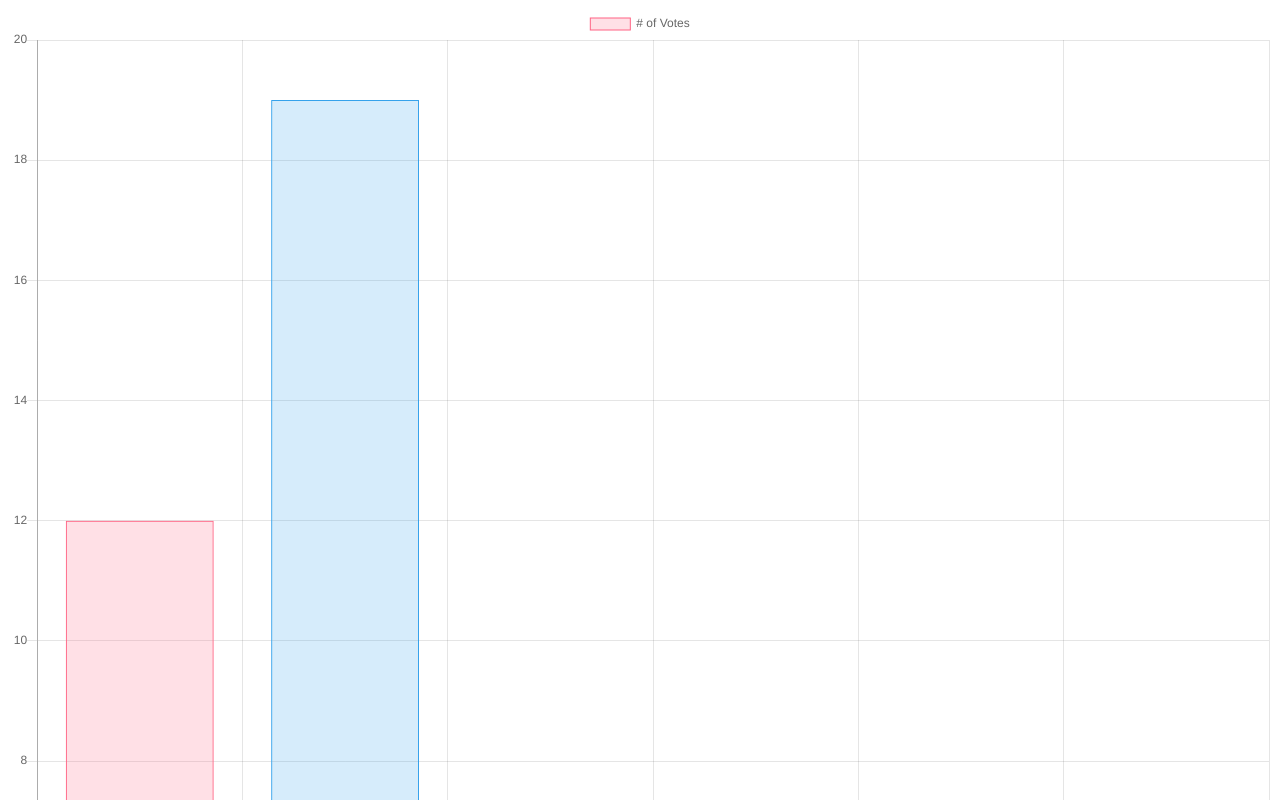
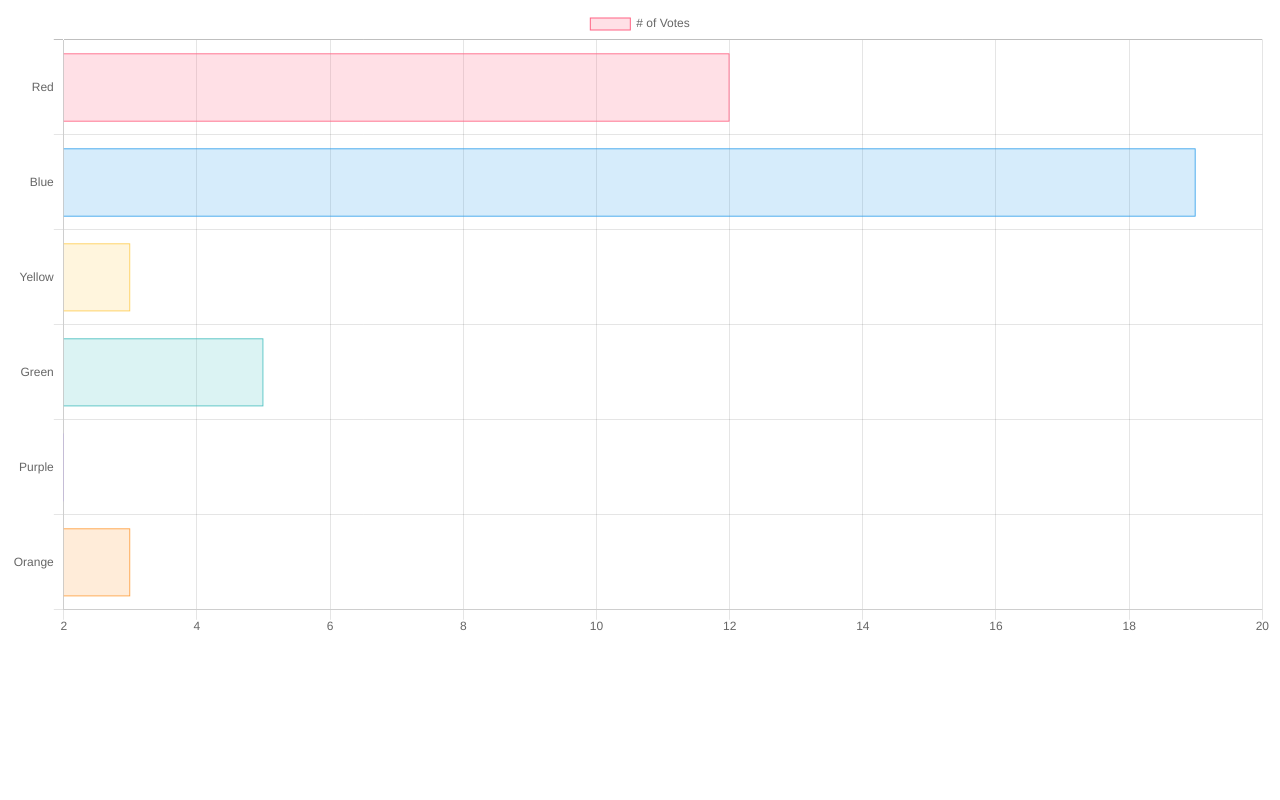
Before and after one commit to Pie001/freespace, a plain HTML site: page chartjs/index.html in a window 1280 px wide. Shown: the top 800 px of the page. Drawn offline with nearby package versions, Linux system fonts and the light colour scheme.

Commit message:
update chart.js sample

```diff
--- a/chartjs/index.html
+++ b/chartjs/index.html
@@ -4,7 +4,9 @@
     <script src="https://cdn.jsdelivr.net/npm/chart.js@2.8.0/dist/Chart.min.js" integrity="sha256-Uv9BNBucvCPipKQ2NS9wYpJmi8DTOEfTA/nH2aoJALw=" crossorigin="anonymous"></script>
   </head>
   <body>
-    <canvas id="myChart" width="400" height="400"></canvas>
+    <div>
+      <canvas id="myChart" height="20vw" width="40vw" role="img"></canvas>
+    </div>
     <script src="index.js"></script>
   </body>
 </html>
--- a/chartjs/index.js
+++ b/chartjs/index.js
@@ -1,6 +1,6 @@
 var ctx = document.getElementById('myChart').getContext('2d');
 var myChart = new Chart(ctx, {
-    type: 'bar',
+    type: 'horizontalBar',
     data: {
         labels: ['Red', 'Blue', 'Yellow', 'Green', 'Purple', 'Orange'],
         datasets: [{
```
